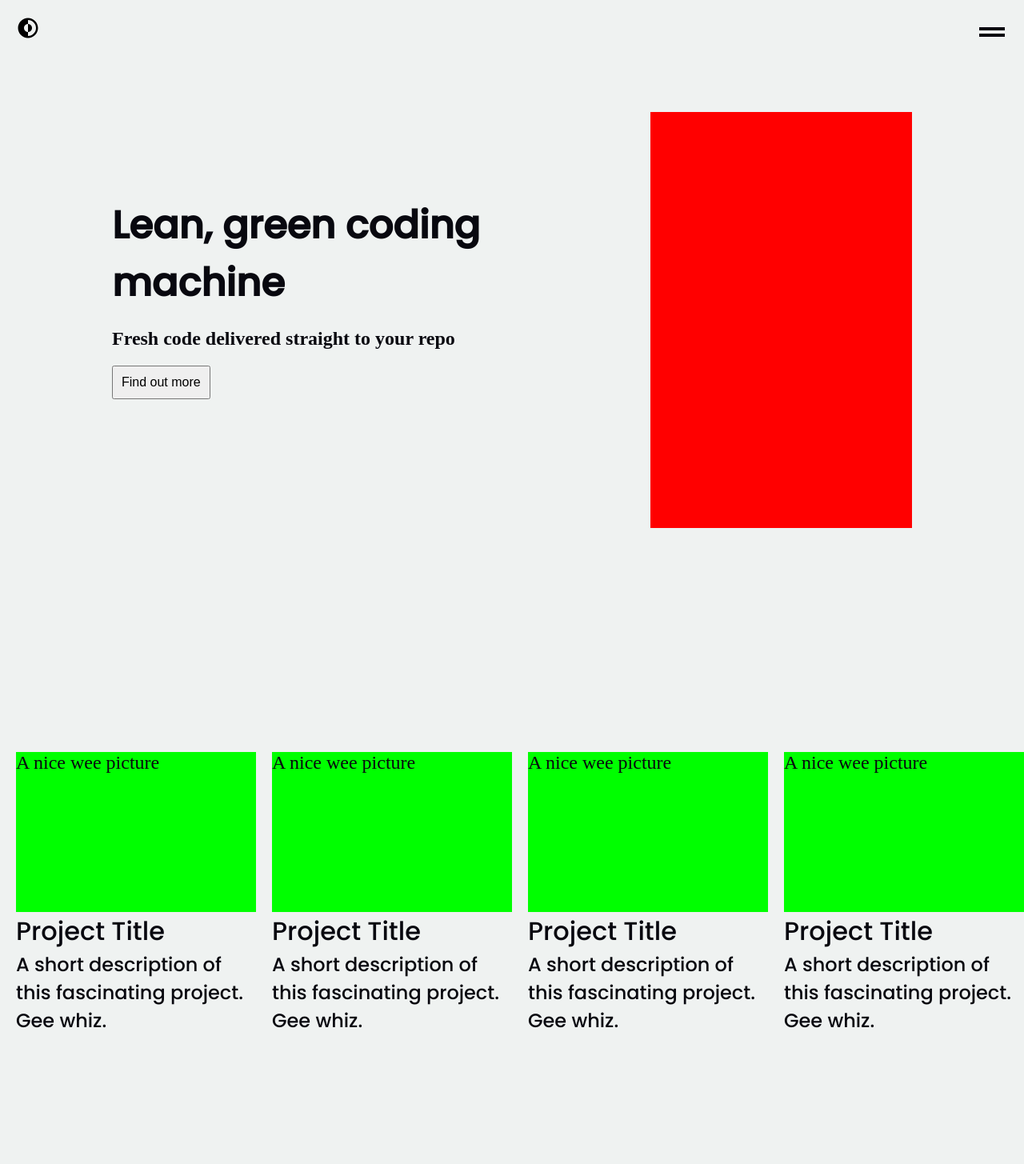
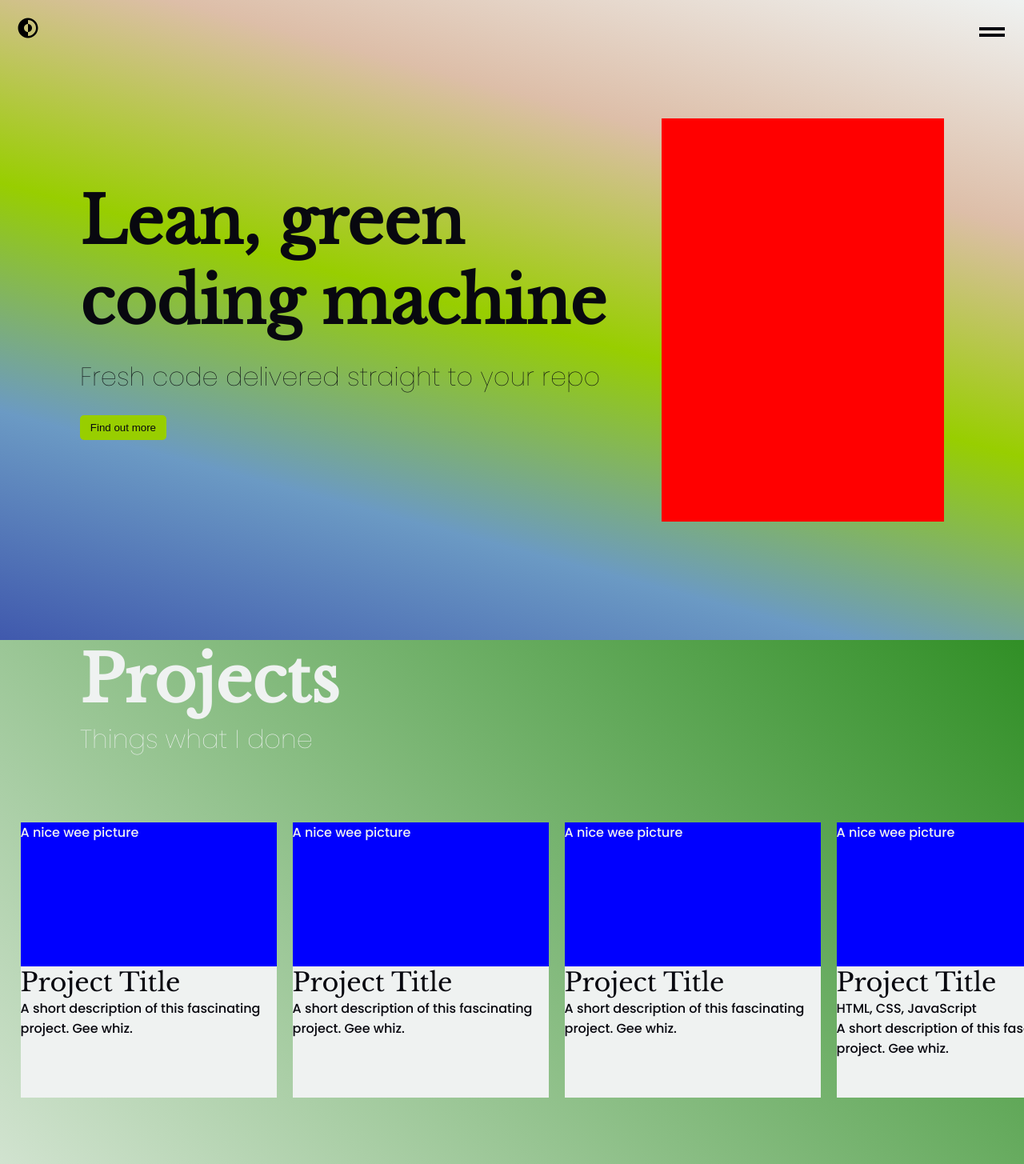
Before and after one commit to nickscale/html-portfolio, a plain HTML site: page index_04.html in a window 1280 px wide. Shown: the top 1455 px of the page at 80% size. Drawn offline with nearby package versions, Linux system fonts and the light colour scheme.

Commit message:
colour tests

```diff
--- a/index_04.html
+++ b/index_04.html
@@ -23,25 +23,19 @@
       <nav id="main-navigation" class="nav-main">
         <ul class="menu">
           <li class="menu-item">
-            <a class="menu-link" href="#0">HOME</a>
+            <a class="menu-link" href="#">HOME</a>
           </li>
           <li class="menu-item">
-            <a class="menu-link" href="#0">PROJECTS</a>
+            <a class="menu-link" href="#">PROJECTS</a>
             <ul class="submenu">
               <li class="menu-item">
-                <a class="menu-link" href="#0">SIMPLE SIMON</a>
+                <a class="menu-link" href="./chime/">CHIME</a>
               </li>
               <li class="menu-item">
-                <a class="menu-link" href="#0">DICTIONARY</a>
+                <a class="menu-link" href="./lefttowrite/">LEFT TO WRITE</a>
               </li>
               <li class="menu-item">
-                <a class="menu-link" href="#0">LEFT TO WRITE</a>
-              </li>
-              <li class="menu-item">
-                <a class="menu-link" href="#0">LAYOVR</a>
-              </li>
-              <li class="menu-item">
-                <a class="menu-link" href="#0">SITE SHREDDER</a>
+                <a class="menu-link" href="./simon/">SIMPLE SIMON</a>
               </li>
             </ul>
           </li>
@@ -54,6 +48,7 @@
         </ul>
       </nav>
 
+      <!-- Page 1 - Front page -->
       <div class="page-container" id="page1">
         <div class="headline"><h1>Lean, green coding machine</h1></div>
         <div class="subtitle">
@@ -62,8 +57,15 @@
         </div>
         <div class="lead-image"></div>
       </div>
+
+      <!-- Page 2 - Portfolio -->
       <div class="page-container" id="page2">
-        <div class="portfolio">
+        <div></div>
+        <div>
+          <h1 class="headline">Projects</h1>
+          <h2 class="subtitle">Things what I done</h2>
+        </div>
+        <div class="portfolio-scroller">
           <div class="project-card" id="proj1">
             <div class="project-thumb">A nice wee picture</div>
             <div class="project-title">Project Title</div>
@@ -82,17 +84,31 @@
           <div class="project-card" id="proj4">
             <div class="project-thumb">A nice wee picture</div>
             <div class="project-title">Project Title</div>
+            <div class="project-skills">HTML, CSS, JavaScript</div>
             <div class="project-stub">A short description of this fascinating project. Gee whiz.</div>
           </div>
         </div>
       </div>
+
+      <!-- Page 3 - About -->
       <div class="page-container" id="page3">
-        <div class="about"></div>
+        <div class="about">
+          <div class="headline"><h1>About me</h1></div>
+          <div class="subtitle">
+            <h2>It's not all about me. Except this.</h2>
+          </div>
+          <div class="lead-image"></div>
+        </div>
       </div>
+
+      <!-- Page 4 - Contact -->
       <div class="page-container" id="page4">
+        <h1 class="headline">Go on reach out</h1>
+        <h2 class="subtitle">It's good for your shoulders.</h2>
         <div class="contact"></div>
       </div>
 
+      <!-- Footer copyright and socials -->
       <footer>
         <div>
           <a href="#">© Nick Swinglehurst 2023</a>
--- a/style_04.css
+++ b/style_04.css
@@ -6,47 +6,53 @@
 }
 
 :root {
-  /* set theme styles */
+  /* set theme colours and fonts */
   --theme-white: #eff2f1;
   --theme-black: #08080f;
-
-  --theme-text: var(--theme-black); /* defaults to black text on white bg */
-  --theme-bg: var(--theme-white); /* defaults to black text on white bg */
   --theme-action: #98ce00;
   --theme-highlight: #648800;
+  --font-family-heading: "Libre Baskerville", serif;
+  --font-family-body: "Poppins", sans-serif;
 
-  /* original colors */
-  --theme-color1: #4059ad;
-  --theme-color2: #6b9ac4;
-  --theme-color3: #98ce00;
-  --theme-color4: #ddbea8;
-  --theme-color5: #eff2f1;
-  --gradient1: ;
-  --DEBUG1: #f00;
-  --DEBUG2: #0f0;
-  --DEBUG3: #00f;
+  /* DARK MODE - toggle text and bg colours */
+  --theme-text: var(--theme-black); /* default black text on white bg. DARK mode toggles this */
+  --theme-bg: var(--theme-white); /* default black text on white bg. DARK mode toggles this */
 
+  /* original colors CURRENTLY UNUSED */
+  --grad-color1: #4059ad;
+  --grad-color2: #6b9ac4;
+  --grad-color3: #98ce00;
+  --grad-color4: #ddbea8;
+  --grad-color5: #eff2f1;
+  --grad1: linear-gradient(15deg, var(--grad-color1), var(--grad-color2), var(--grad-color3), var(--grad-color4), var(--grad-color5));
+  --grad2: linear-gradient(45deg, #dde9dc, #318f26);
+  --grad3: linear-gradient(45deg, #318f26, #dde9dc);
+  --grad4: linear-gradient(45deg, #dde9dc, #318f26);
+
+  /* layout sizing */
   --content-width: 90vw;
   --content-height: 90vh;
-  --content-space-x: 15vh;
-  --content-space-y: 15vh;
-
-  --font-family-heading: "Poppins", serif;
-  --font-family-body: "Poppins", sans-serif;
+  --content-space-x: 10vw;
+  --content-space-y: 10vh;
 
   /* animation styling */
   --delay: 150ms;
   --ease: cubic-bezier(0.215, 0.61, 0.355, 1);
+
+  /* COLORS FOR DEBUGGING */
+  --DEBUG1: #f00;
+  --DEBUG2: #0f0;
+  --DEBUG3: #00f;
 }
 
 body {
-  font-size: clamp(1.2rem, 5vw, 1.5rem);
-  font-family: var(--font-primary);
+  font-size: clamp(0.5rem, 1rem, 4rem);
+  font-family: var(--font-family-body);
   color: var(--theme-white);
   display: grid;
 }
 
-/* dark mode stylings */
+/* dark mode toggle stylings */
 
 #toggleMode {
   position: absolute;
@@ -55,7 +61,7 @@ body {
 
 .toggleDark,
 .toggleLight {
-  position: absolute;
+  position: fixed;
   top: 20px;
   left: 20px;
   z-index: 20;
@@ -106,32 +112,35 @@ body {
 }
 
 .site-wrapper {
-  /* default to light mode: black text on white bg */
+  /* LIGHT MODE set black text on white bg */
   --theme-text: var(--theme-black);
   --theme-bg: var(--theme-white);
 }
 
-/* toggle to dark mode: white text on black bg */
+/* DARK MODE set white text on black bg */
 #toggleMode:checked ~ .site-wrapper {
   --theme-text: var(--theme-white);
   --theme-bg: var(--theme-black);
 }
 
+/* text stylings */
+
 h1 {
-  font-weight: bold;
-  font-size: 3rem;
+  font-weight: 700;
+  font-size: 5rem;
 }
 
 h2 {
-  font-size: 1.5rem;
+  font-weight: 100;
+  font-size: 2rem;
 }
 
 p {
-  font-size: 0.8rem;
+  font-size: 1rem;
 }
 
 a {
-  color: var(--theme-action);
+  color: var(--theme-text);
   text-decoration: none;
 }
 
@@ -139,31 +148,38 @@ a:hover {
   color: var(--theme-highlight);
 }
 
+/* master page layout grid */
+
 .page-container {
   width: 100vw;
   height: 100vh;
   display: grid;
   gap: 20px;
   grid-template-columns: var(--content-space-y) 2fr 1fr var(--content-space-y);
-  grid-template-rows: var(--content-space-x) 1fr 1fr var(--content-space-x);
+  grid-template-rows: var(--content-space-x) auto auto var(--content-space-x);
+}
 
-  background-color: var(--theme-bg);
+/* specific page stylings */
+
+.page-container#page1 {
+  background: var(--theme-bg);
   color: var(--theme-text);
+  background: var(--grad1);
 }
 
 .page-container#page2 {
-  background-color: var(--theme-bg);
+  background: var(--grad2);
 }
 
 .page-container#page3 {
-  background-color: var(--theme-bg);
+  background: var(--grad3);
 }
 
 .page-container#page4 {
-  background-color: var(--theme-bg);
+  background: var(--grad4);
 }
 
-/* front page styling */
+/* headline stylings */
 
 .headline {
   grid-column: 2 / 3;
@@ -179,12 +195,7 @@ a:hover {
   display: flex;
   align-items: flex-start;
   display: block;
-}
-
-button {
-  padding: 10px;
-  font-size: 1rem;
-  margin: 20px 0px;
+  font-family: var(--font-family-body);
 }
 
 .lead-image {
@@ -193,12 +204,28 @@ button {
   background-color: var(--DEBUG1);
 }
 
+/* button stylings */
+
+button {
+  padding: 1vh 1vw;
+  margin: 3vh 0;
+  border: 0;
+  border-radius: 5px;
+  background: var(--theme-action);
+  color: var(--theme-text);
+}
+
+button:hover {
+  background: var(--theme-text);
+  color: var(--theme-bg);
+}
+
 /* portfolio page styling */
 
-.portfolio {
+.portfolio-scroller {
   grid-column: 1 / 5;
   grid-row: 2 / 4;
-  padding: 0px 20px;
+  padding: var(--content-space-y) 2vw;
   display: flex;
   overflow-x: auto;
   gap: 20px;
@@ -206,24 +233,30 @@ button {
 
 .project-card {
   background-color: var(--theme-bg);
+  width: min-content;
 }
 
 .project-thumb {
-  width: 300px;
-  height: 200px;
-  background-color: var(--DEBUG2);
+  width: 320px;
+  height: 180px;
+  background-color: var(--DEBUG3);
 }
 
 .project-title {
   font-size: 2rem;
   font-family: var(--font-family-heading);
+  color: var(--theme-text);
+}
+
+.project-skills {
+  color: var(--theme-text);
 }
 
 .project-stub {
-  font-family: var(--font-family-body);
+  color: var(--theme-text);
 }
 
-/* about page styling */
+/* About page styling */
 
 .about {
   grid-column: 1 / 5;
@@ -231,7 +264,7 @@ button {
   padding: 0px 20px;
 }
 
-/* contact page styling */
+/* Contact page styling */
 
 .contact {
   grid-column: 1 / 5;
@@ -459,13 +492,13 @@ button {
   transition-duration: calc(var(--delay));
 }
 
-/* footer stylings */
+/* Footer stylings */
 
 footer {
   display: flex;
   justify-content: space-between;
-  background-color: var(--theme-white);
   height: 4rem;
   line-height: 4rem;
   padding: 1rem;
+  background: var(--grad1);
 }
```
Also changed, not shown: 1 other file.
